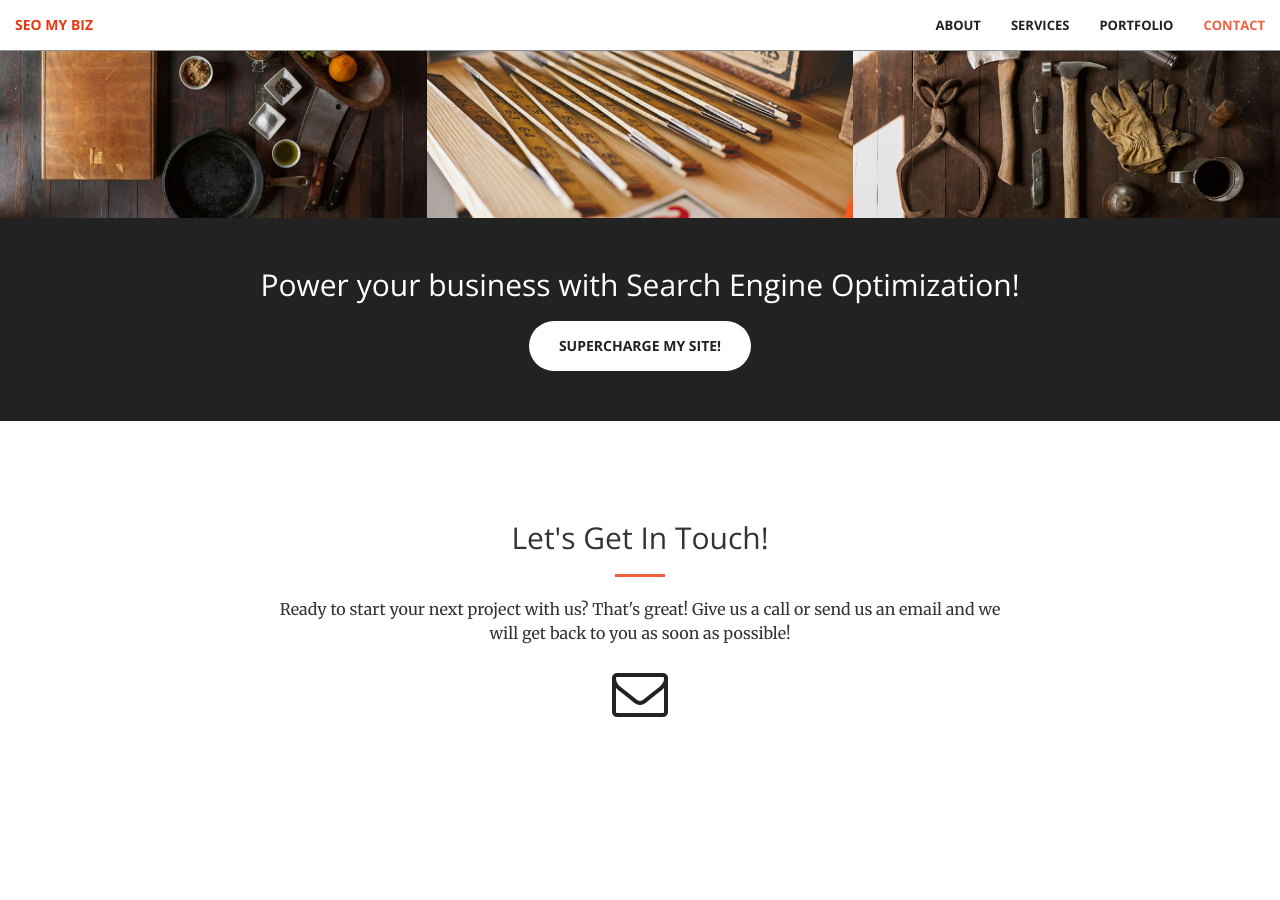
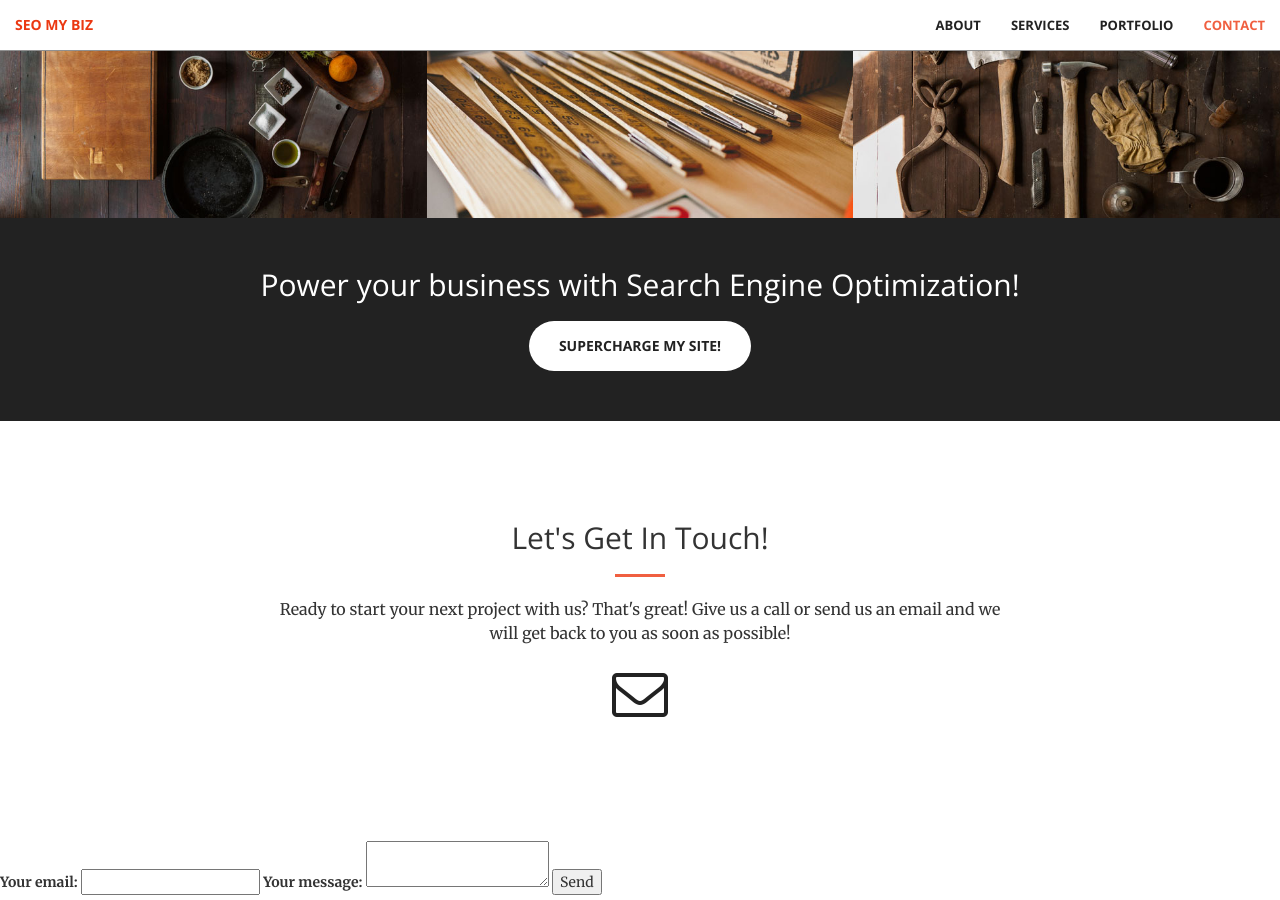
Before and after one commit to RustisaurusRex/website, a Jekyll site: the page built from index.html, in a window 1280 px wide and 900 px high, scrolled down 2064 px. Built offline with Jekyll 4.4.1, drawn with Linux system fonts in a browser that asks for light colours; before the commit the page ends 2905 px from its top, so only the background shows below that; some of the changed lines change nothing that is shown.

Commit message:
Add form and link to layout

```diff
--- /dev/null
+++ b/_includes/form.html
@@ -0,0 +1,53 @@
+<!-- modify this form HTML and place wherever you want your form -->
+<form
+  action="https://formspree.io/f/xovajyyy"
+  method="POST"
+>
+  <label>
+    Your email:
+    <input type="email" name="email">
+  </label>
+  <label>
+    Your message:
+    <textarea name="message"></textarea>
+  </label>
+  <!-- your other form fields go here -->
+  <button type="submit">Send</button>
+</form>
+<!-- Read the Formbutton docs at formspree.io/formbutton/docs. See more examples at codepen.io/formspree -->
+<script src="https://formspree.io/js/formbutton-v1.min.js" defer></script>
+<script>
+
+
+  /* paste this line in verbatim */
+  window.formbutton=window.formbutton||function(){(formbutton.q=formbutton.q||[]).push(arguments)};
+  /* customize formbutton below*/
+  formbutton("create", {
+    action: "https://formspree.io/f/xovajyyy",
+    title: "How can we help?",
+    fields: [
+      {
+        type: "email",
+        label: "Email:",
+        name: "email",
+        required: true,
+        placeholder: "your@email.com"
+      },
+      {
+        type: "textarea",
+        label: "Message:",
+        name: "message",
+        placeholder: "What's on your mind?",
+      },
+      { type: "submit" }
+    ],
+    styles: {
+      title: {
+        backgroundColor: "gray"
+      },
+      button: {
+        backgroundColor: "gray"
+      }
+    }
+  });
+</script>
--- a/_layouts/front.html
+++ b/_layouts/front.html
@@ -11,6 +11,7 @@
   {% include portfolio.html %}
   {% include aside.html %}
   {% include contact.html %}
+  {% include form.html %}
   {% include scripts.html %}
 </body>
 
```
